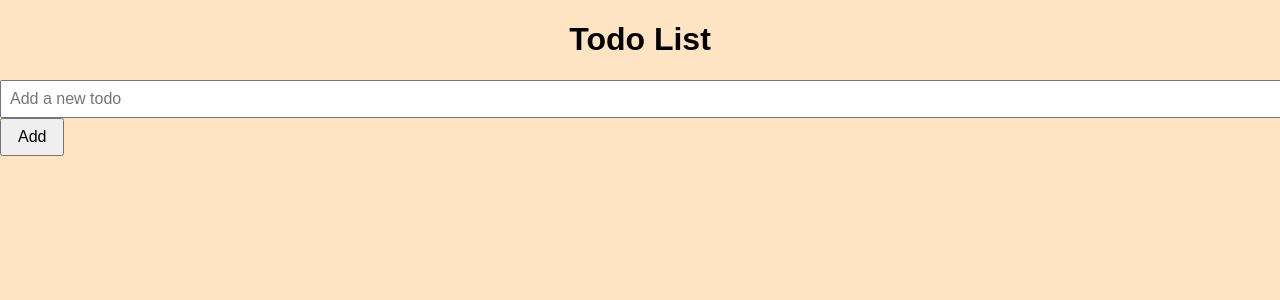
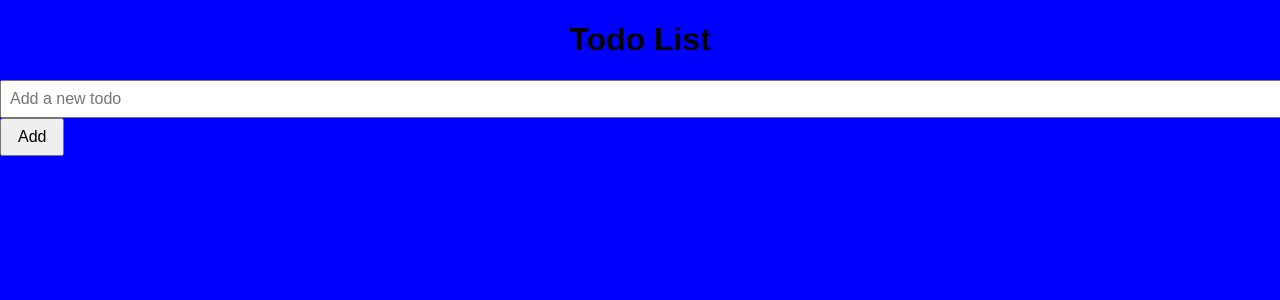
Before and after one commit to 0takugod/mytodolistdevops, a React (Create React App) app: page / in a window 1280 px wide. Shown: the top 300 px of the page. Built offline with nearby package versions, Linux system fonts and the light colour scheme.

Commit message:
edited color

```diff
--- a/src/index.css
+++ b/src/index.css
@@ -5,7 +5,7 @@ body {
     sans-serif;
   -webkit-font-smoothing: antialiased;
   -moz-osx-font-smoothing: grayscale;
-  background-color: bisque;
+  background-color: blue;
 }
 
 code {
```
